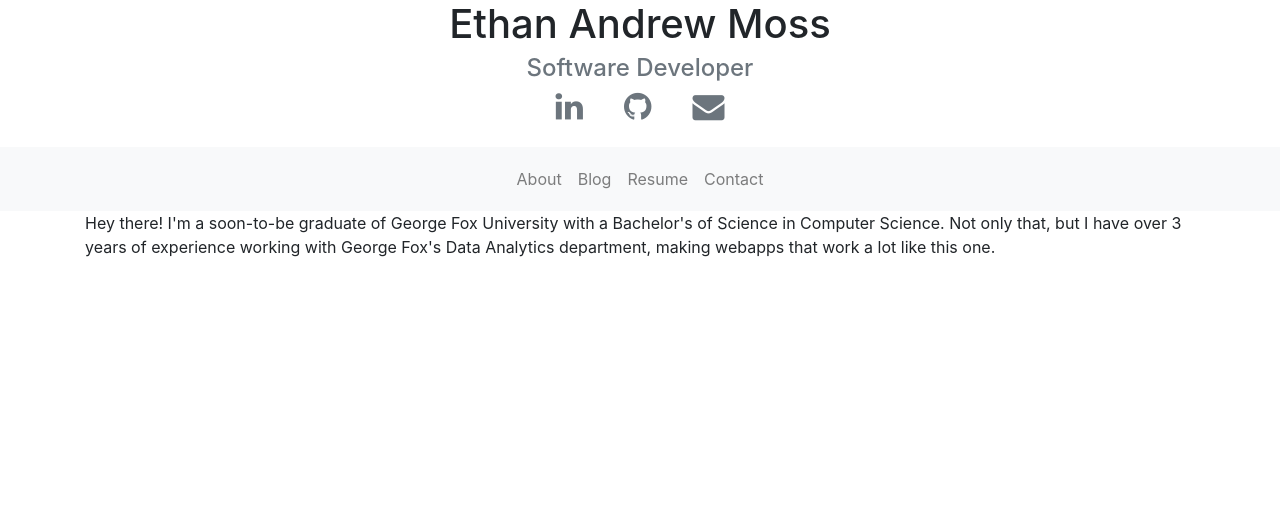
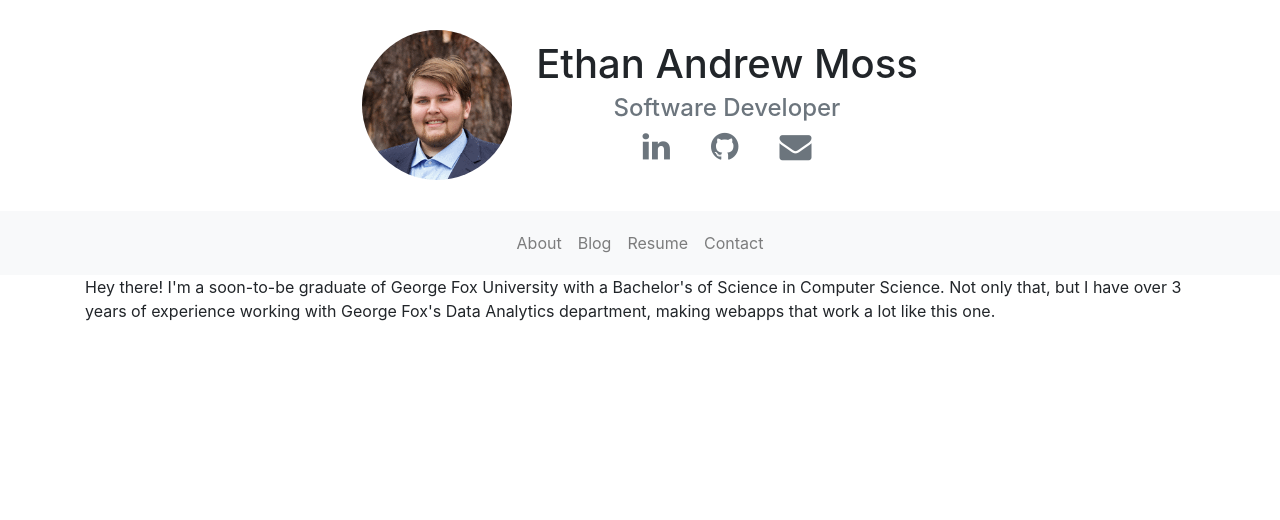
Before and after one commit to EthanAMoss/personal-website, a Flask app: page / in a window 1280 px wide. Shown: the top 520 px of the page. Before the commit the page ends 257 px from the top, so only its background shows below. Run offline with Flask 2, Linux system fonts and the light colour scheme; some libraries are stand-ins or nearby versions.

Commit message:
Finally got the Home page header looking like I want it to

```diff
--- a/emoss_website/templates/base.jinja2.html
+++ b/emoss_website/templates/base.jinja2.html
@@ -31,6 +31,7 @@
         {% endblock %}
 
         {% block navbar %}
+        <div>
         <nav class="navbar sticky-top navbar-expand-md navbar-light bg-light">
             <a class="navbar-brand sticky-hide {{ 'invisible' if request.path == '/' }}" href="{{ url_for('home_page') }}">Ethan Moss</a>
             <button class="navbar-toggler" type="button" data-toggle="collapse" data-target="#navbarContent" aria-controls="navbarContent" aria-expanded="false" aria-label="Toggle navigation">
--- a/emoss_website/templates/home.jinja2.html
+++ b/emoss_website/templates/home.jinja2.html
@@ -4,7 +4,10 @@
 
     {% block header %}
         <div class="container" id="site-header">
-            <div class="text-center mx-auto">
+            <br />
+            <div class="row justify-content-center">
+                <img src="/static/images/face.png" alt="Ethan" class="rounded-circle my-auto mr-sm-4" width="150">
+                <div class="text-center mt-3">
                     <h1 class="card-title">Ethan Andrew Moss</h1>
                     <h4 class="card-subtitle text-muted">Software Developer</h4>
                     <p class="social-links">
@@ -13,6 +16,8 @@
                         <a class="fa fa-envelope nav-link text-muted" href="{{ url_for('contact_page') }}" title="Email"></a>
                     </p>
                 </div>
+            </div>
+            <br />
         </div>
     {% endblock %}
 
```
Lines whose indentation alone changed are shown as unchanged.
